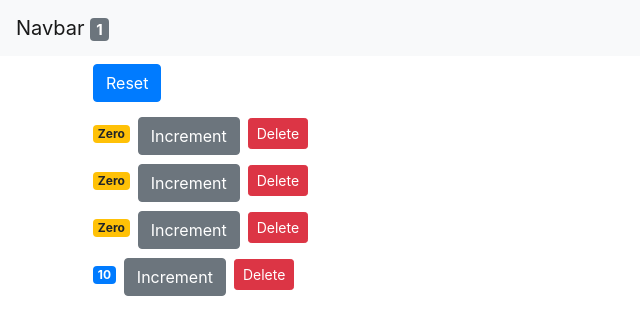
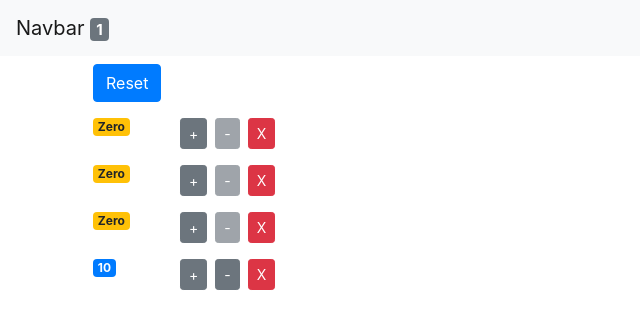
Before and after one commit to Flexsidee/counter_app, a React (Create React App) app: page / in a window 1280 px wide. Shown: the top 334 px of the page, without its empty margins (0-640 px from the left). Built offline with nearby package versions, Linux system fonts and the light colour scheme.

Commit message:
Added the decrement button to the Counter component

```diff
--- a/src/App.js
+++ b/src/App.js
@@ -18,6 +18,14 @@ class App extends Component{
       const index= counters.indexOf(counter);
       counters[index] = {...counter};
       counters[index].value ++;
+      this.setState({counters});
+  };
+
+  handleDecrement = counter =>{
+      const counters = [...this.state.counters];
+      const index= counters.indexOf(counter);
+      counters[index] = {...counter};
+      counters[index].value --;
       this.setState({counters});
   };
 
@@ -44,6 +52,7 @@ class App extends Component{
           <Counters
             counters = {this.state.counters}
             onIncrement={this.handleIncrement}
+            onDecrement={this.handleDecrement}
             onDelete= {this.handleDelete}
             onReset= {this.handleReset}
           />
--- a/src/components/counter.jsx
+++ b/src/components/counter.jsx
@@ -3,14 +3,22 @@ import React, { Component } from 'react';
 class Counter extends Component {
     render() {
         return (
-        <div>
-            <span className={this.getBadgeColor()}>{this.formatCount()}</span>
-            <button
-                onClick={() => this.props.onIncrement(this.props.counter)}
-                className="btn btn-secondary mt-1"> Increment
-            </button>
-            <button onClick={() => this.props.onDelete(this.props.counter.id)} className="btn btn-danger btn-sm m-2">Delete</button>
-        </div>
+            <div className='row'>
+                <div className="col-sm-1">
+                    <span className={this.getBadgeColor()} >{this.formatCount()}</span>
+                </div>
+                <div className="col">
+                    <button onClick={() => this.props.onIncrement(this.props.counter)}
+                            className="btn btn-secondary btn-sm"> +
+                    </button>
+                    <button className="btn btn-secondary btn-sm m-2"
+                            onClick={() =>this.props.onDecrement(this.props.counter)} disabled={(this.props.counter.value === 0) ? 'disabled' : ''} > -
+                    </button>
+                    <button onClick={() => this.props.onDelete(this.props.counter.id)}
+                            className="btn btn-danger btn-sm"> X
+                    </button>
+                </div>
+            </div>
         );
     }
 
@@ -20,7 +28,6 @@ class Counter extends Component {
         classes += (this.props.counter.value === 0) ? 'warning' : 'primary';
         return classes;
     }
-
     formatCount(){
         const {value: count } = this.props.counter;
         return count === 0 ? 'Zero' : count;
--- a/src/components/counters.jsx
+++ b/src/components/counters.jsx
@@ -3,12 +3,12 @@ import Counter from './counter';
 
 class Counters extends Component {
     render() {
-        const {onReset, onIncrement, onDelete, counters} = this.props;
+        const {onReset, onIncrement, onDelete, onDecrement, counters} = this.props;
 
         return (
             <div>
                 <button onClick={onReset} className="btn btn-primary m-2">Reset</button>
-                {this.props.counters.map(counter => <Counter key={counter.id}  onDelete={onDelete} onIncrement={onIncrement} counter={counter} />)}
+                {this.props.counters.map(counter => <Counter key={counter.id}  onDelete={onDelete} onIncrement={onIncrement} onDecrement={onDecrement} counter={counter} />)}
             </div>
         );
     }
```
